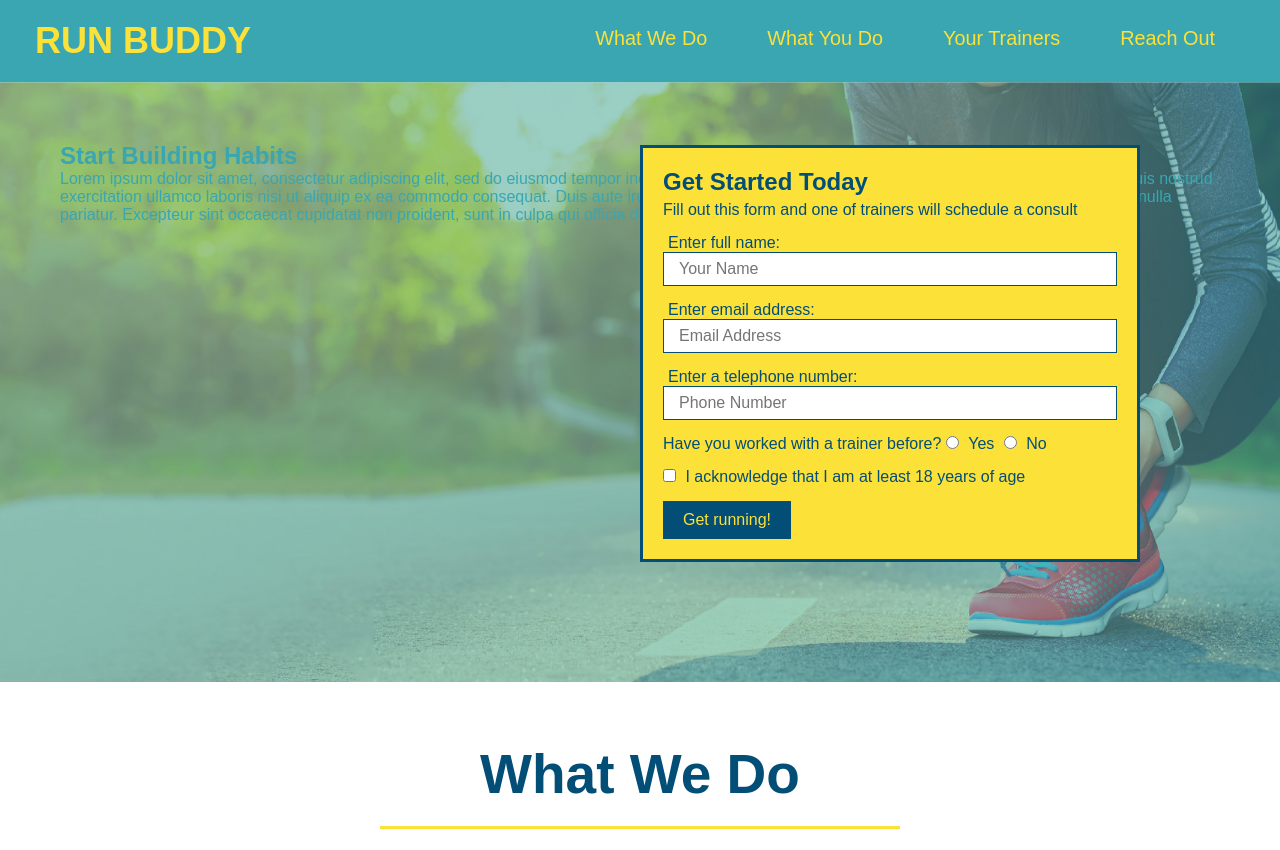
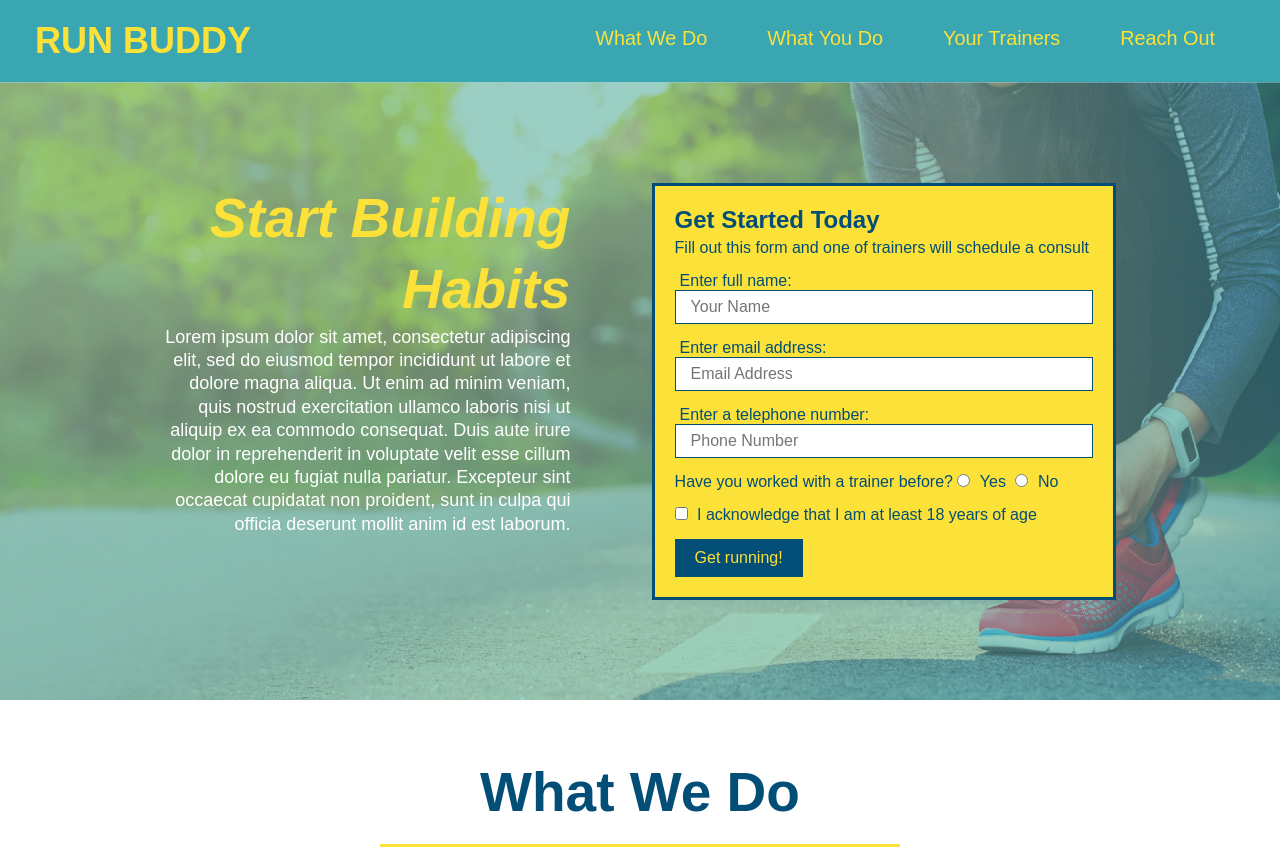
Before and after one commit to juanestuniga/run-buddy, a plain HTML site: page index.html in a window 1280 px wide. Shown: the top 850 px of the page. Drawn offline with Linux system fonts and the light colour scheme.

Commit message:
add flexbox to the hero

```diff
--- a/assets/css/style.css
+++ b/assets/css/style.css
@@ -45,17 +45,17 @@ footer {
     background: #fce138;
     width: 100%;
     padding: 40px 35px;
+    display: flex;
+    justify-content: space-between;
+    flex-wrap: wrap;
 }
 footer h2{
-    display: inline;
     color: #024e76;
     font-size: 30px;
     margin: 0;
 }
 footer div {
-    float: right;
     line-height: 1.5;
-    text-align: right;
 }
 footer a{
     color: #024e76;
@@ -66,22 +66,21 @@ section {
 /* Hero Style Start*/
 .hero{
     background-image: url("../images/flipped-hero-image.jpeg");
-    height: 600px;
     background-size: cover;
     background-position: center;
-    position: relative;
+    display: flex;
+    justify-content: center;
+    flex-wrap: wrap;
 }
 .hero-form{
     background-color: #fce138;
     padding: 20px;
-    width: 500px;
     color: #024e76;
     border-style: solid;
     border-width: 3px;
     border-color: #024e76;
-    position: absolute;
-    bottom: 120px;
-    right: 140px;
+    width: 40%;
+    margin: 3.5%;
 }
 .hero-form h3{
     font-size: 24px;
@@ -108,6 +107,19 @@ section {
     border: none;
     padding: 10px 20px;
     font-size: 16px;
+}
+.hero-cta{
+    width: 35%;
+    text-align: right;
+    margin: 3.5%;
+    color: #fff;
+    font-size: 18px;
+    line-height: 1.3;
+}
+.hero-cta h2{
+    font-style: italic;
+    font-size: 55px;
+    color: #fce138;
 }
 /* Hero Style End */
 /* what we do*/
--- a/index.html
+++ b/index.html
@@ -34,7 +34,7 @@
 
 <!--hero/jumbotron-->
 <section class="hero">
-    <div class="her0-cta">
+    <div class="hero-cta">
     <h2>Start Building Habits</h2>
     <p>Lorem ipsum dolor sit amet, consectetur adipiscing elit, sed do eiusmod tempor incididunt ut labore et dolore magna aliqua. Ut enim ad minim veniam, quis nostrud exercitation ullamco laboris nisi ut aliquip ex ea commodo consequat. Duis aute irure dolor in reprehenderit in voluptate velit esse cillum dolore eu fugiat nulla pariatur. Excepteur sint occaecat cupidatat non proident, sunt in culpa qui officia deserunt mollit anim id est laborum.</p>
     </div>
```
